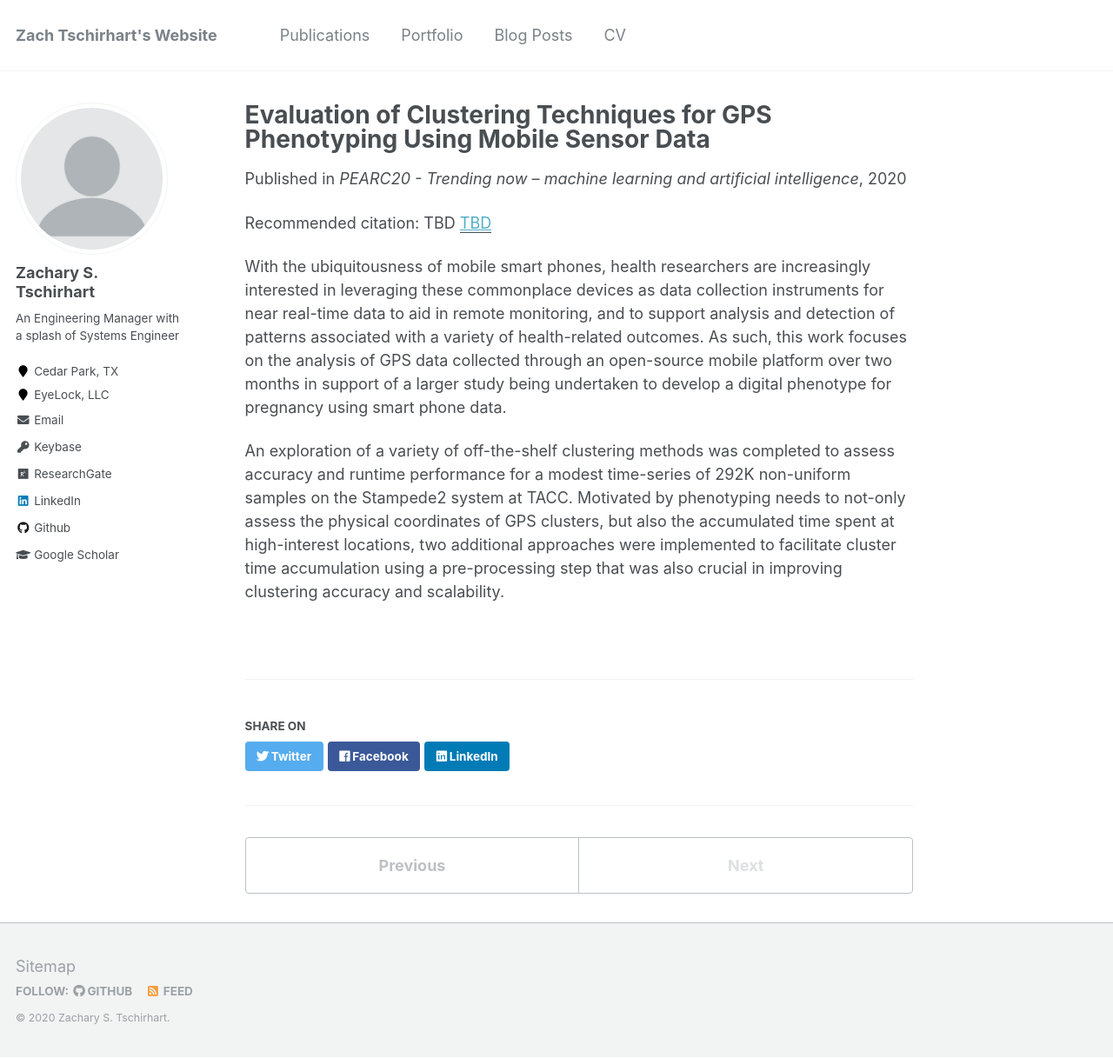
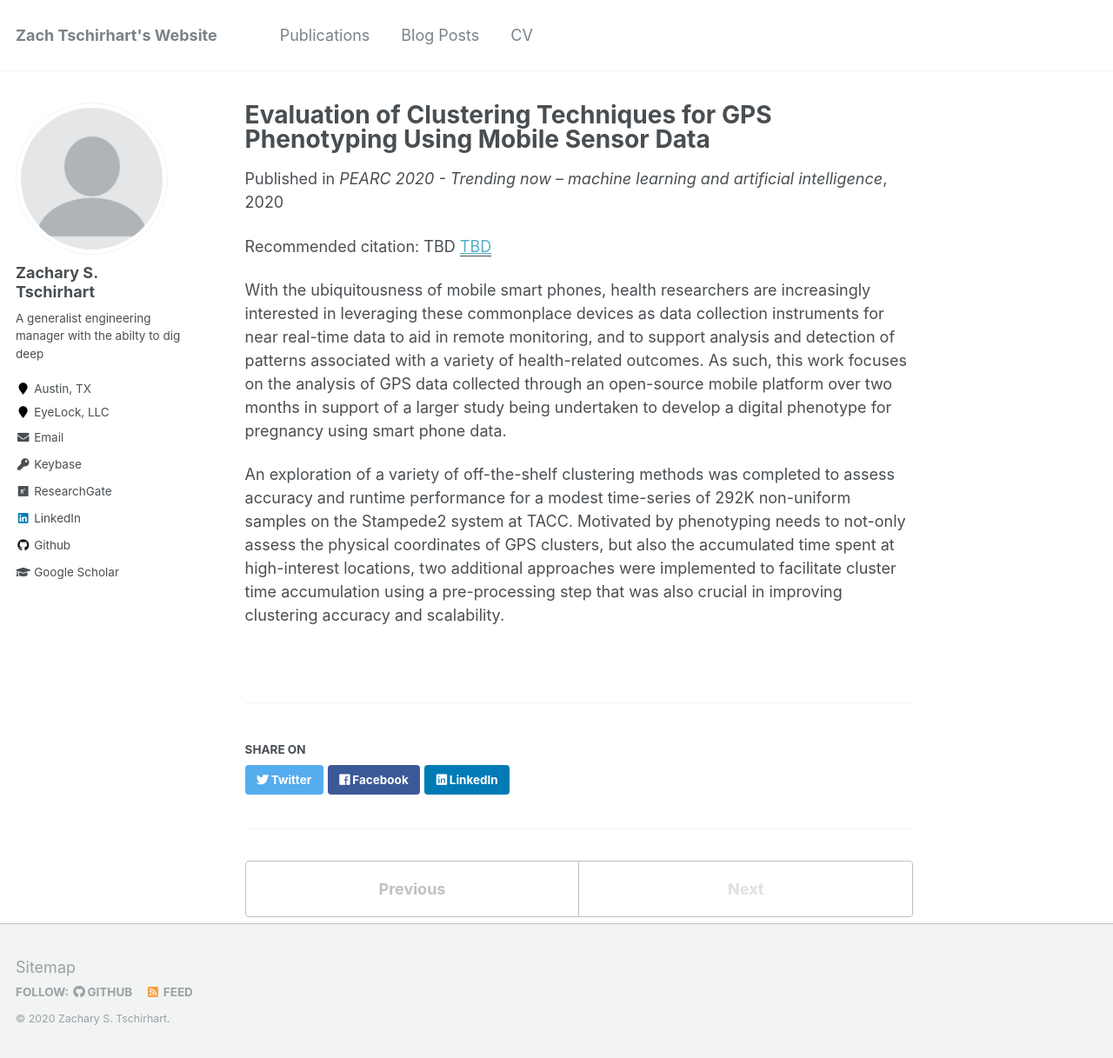
Before and after one commit to ztschir/ztschir.github.io, a Jekyll site: the page built from _publications/2020-07-26-evaluation-of-clustering-techniques-for-gps-phenotyping-using-mobile-sensor-data.md, in a window 1280 px wide and 1217 px high. Shown: the whole window at 87% size. Built offline with Jekyll 4.4.1, drawn with Linux system fonts in a browser that asks for light colours.

Commit message:
removed portfolio and small changes

```diff
--- a/_config.yml
+++ b/_config.yml
@@ -82,8 +82,8 @@ atom_feed:
 author:
   name             : "Zachary S. Tschirhart"
   avatar           : "profile.png"
-  bio              : "An Engineering Manager with a splash of Systems Engineer"
-  location         : "Cedar Park, TX"
+  bio              : "A generalist engineering manager with the abilty to dig deep"
+  location         : "Austin, TX"
   employer         : "EyeLock, LLC"
   pubmed           :
   googlescholar    : "https://scholar.google.com/citations?hl=en&user=xSH5raQAAAAJ"
--- a/_data/navigation.yml
+++ b/_data/navigation.yml
@@ -2,9 +2,6 @@
 main:
   - title: "Publications"
     url: /publications/
-
-  - title: "Portfolio"
-    url: /portfolio/
 
   - title: "Blog Posts"
     url: /year-archive/
--- a/_publications/2020-07-26-evaluation-of-clustering-techniques-for-gps-phenotyping-using-mobile-sensor-data.md
+++ b/_publications/2020-07-26-evaluation-of-clustering-techniques-for-gps-phenotyping-using-mobile-sensor-data.md
@@ -6,7 +6,7 @@ excerpt: 'With the ubiquitousness of mobile smart phones, health researchers are
 
 An exploration of a variety of off-the-shelf clustering methods was completed to assess accuracy and runtime performance for a modest time-series of 292K non-uniform samples on the Stampede2 system at TACC. Motivated by phenotyping needs to not-only assess the physical coordinates of GPS clusters, but also the accumulated time spent at high-interest locations, two additional approaches were implemented to facilitate cluster time accumulation using a pre-processing step that was also crucial in improving clustering accuracy and scalability.'
 date: 2020-07-26
-venue: 'PEARC20 - Trending now – machine learning and artificial intelligence'
+venue: 'PEARC 2020 - Trending now – machine learning and artificial intelligence'
 paperurl: 'TBD'
 citation: 'TBD'
 ---
```
Also changed, not shown: 1 other file.
